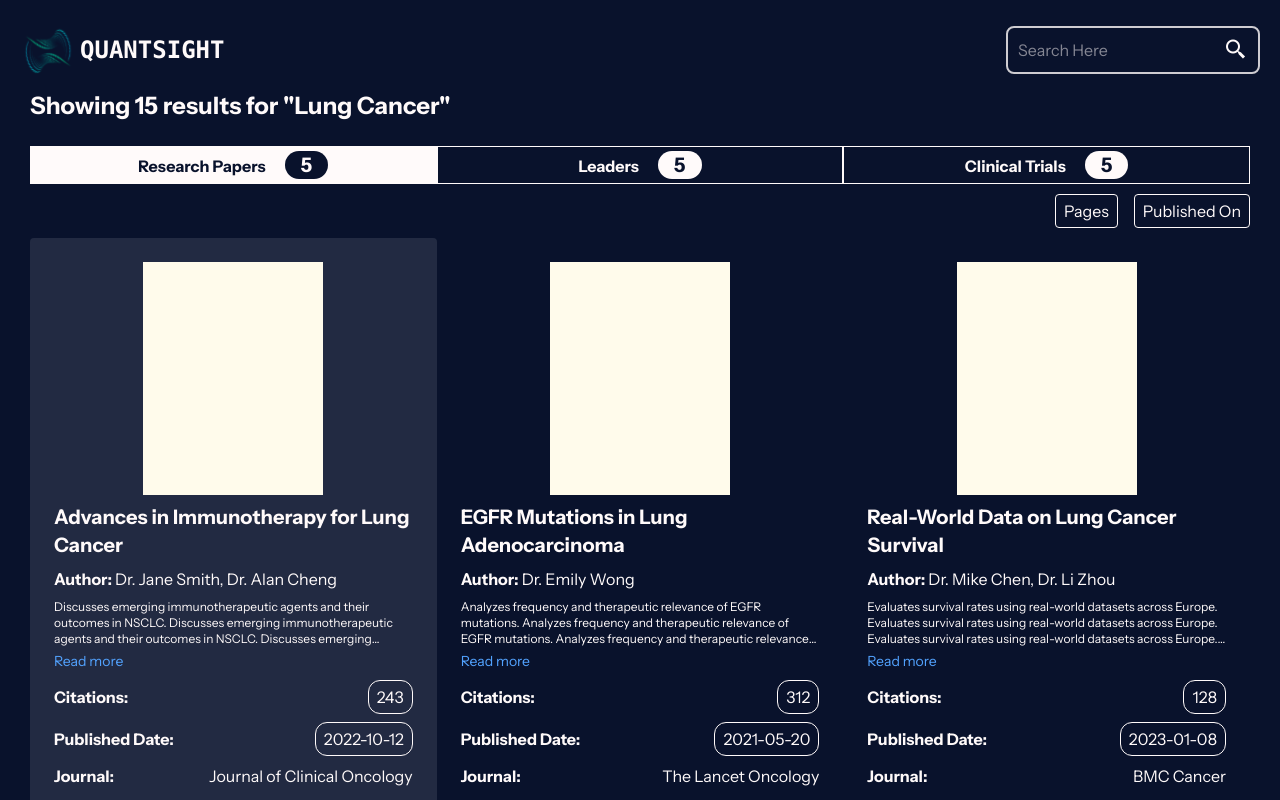
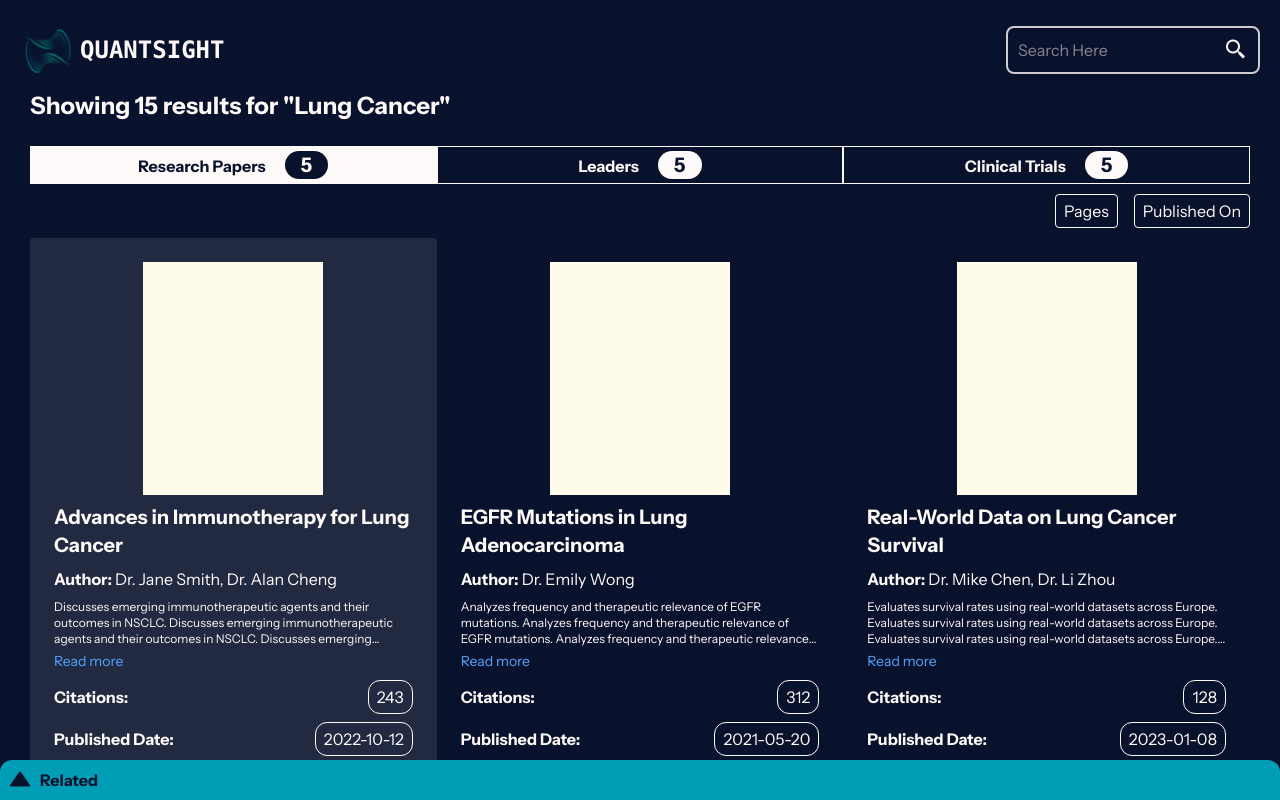
Before and after one commit to SumedhaSinghRathor/QuantSight, a React (Vite) app: page / in a window 1280 px wide. Both pictures are taken after a click on the element 233 px from the left and 524 px from the top of the page. Shown: the top 800 px of the page. Built offline with nearby package versions, Linux system fonts and the light colour scheme.

Commit message:
related section

```diff
--- /dev/null
+++ b/src/components/Related.jsx
@@ -0,0 +1,26 @@
+import { useState } from "react";
+
+function Related({ selectRelated }) {
+  const [showRelated, setShowRelated] = useState(false);
+
+  return (
+    <div
+      className={`bg-[#009DB6] text-dark-blue flex flex-col fixed bottom-0 left-0 w-full p-2 gap-2 rounded-t-xl h-72 transition-transform ${
+        showRelated ? "" : "translate-y-62"
+      } ${selectRelated !== null ? "" : "hidden"}`}
+      onClick={() => setShowRelated(!showRelated)}
+    >
+      <div className="flex items-center font-bold gap-2">
+        <i
+          className={`bx text-2xl transition-transform ${
+            showRelated ? "bxs-down-arrow" : "bxs-up-arrow"
+          }`}
+        />
+        <p>Related</p>
+      </div>
+      <div className="bg-purple-500 h-full" />
+    </div>
+  );
+}
+
+export default Related;
--- a/src/sections/ClinicalTrials.jsx
+++ b/src/sections/ClinicalTrials.jsx
@@ -1,8 +1,9 @@
 import { useState } from "react";
 import data from "../assets/dummy_data.json";
+import Related from "../components/Related";
 
 function ClinicalTrials() {
-  const [showRelated, setShowRelated] = useState(null);
+  const [selectRelated, setSelectRelated] = useState(null);
   const [selectedStatus, setSelectedStatus] = useState("All");
   const [selectedPhase, setSelectedPhase] = useState("All");
 
@@ -61,9 +62,11 @@ function ClinicalTrials() {
           <div
             key={index}
             className={`flex flex-col justify-between h-40 p-2.5 hover:bg-white/5 rounded-lg ${
-              showRelated === index ? "bg-white/10 hover:bg-white/10" : ""
+              selectRelated === index ? "bg-white/10 hover:bg-white/10" : ""
             }`}
-            onClick={() => setShowRelated(showRelated === index ? null : index)}
+            onClick={() =>
+              setSelectRelated(selectRelated === index ? null : index)
+            }
           >
             <a
               href={clinical_trial.source}
@@ -93,6 +96,7 @@ function ClinicalTrials() {
           </div>
         ))}
       </div>
+      <Related selectRelated={selectRelated} />
     </>
   );
 }
--- a/src/sections/Leaders.jsx
+++ b/src/sections/Leaders.jsx
@@ -1,8 +1,9 @@
 import { useState } from "react";
 import data from "../assets/dummy_data.json";
+import Related from "../components/Related";
 
 function Leaders() {
-  const [showRelated, setShowRelated] = useState(null);
+  const [selectRelated, setSelectRelated] = useState(null);
   const [showDirection, setShowDirection] = useState("none");
 
   const sortedCitation = [...data.results.leaders];
@@ -41,9 +42,11 @@ function Leaders() {
           <div
             key={index}
             className={`flex items-center shrink-0 gap-8 p-4 hover:bg-white/5 rounded transition-colors ${
-              showRelated === index ? "bg-white/10 hover:bg-white/10" : ""
+              selectRelated === index ? "bg-white/10 hover:bg-white/10" : ""
             }`}
-            onClick={() => setShowRelated(showRelated === index ? null : index)}
+            onClick={() =>
+              setSelectRelated(selectRelated === index ? null : index)
+            }
           >
             <div className="size-30 bg-amber-50 rounded-full"></div>
             <div>
@@ -64,6 +67,7 @@ function Leaders() {
           </div>
         ))}
       </div>
+      <Related selectRelated={selectRelated} />
     </>
   );
 }
--- a/src/sections/ResearchPaper.jsx
+++ b/src/sections/ResearchPaper.jsx
@@ -1,8 +1,9 @@
-import { use, useState } from "react";
+import { useState } from "react";
+import Related from "../components/Related";
 import data from "../assets/dummy_data.json";
 
 function ResearchPaper() {
-  const [showRelated, setShowRelated] = useState(null);
+  const [selectRelated, setSelectRelated] = useState(null);
   const [expandedAbstracts, setExpandedAbstracts] = useState([]);
   const [sortConfig, setSortConfig] = useState({
     field: null,
@@ -88,9 +89,11 @@ function ResearchPaper() {
           <div
             key={index}
             className={`w-fit flex flex-col gap-2 items-start p-6 hover:bg-white/5 rounded transition-colors ${
-              showRelated === index ? "bg-white/10 hover:bg-white/10" : ""
+              selectRelated === index ? "bg-white/10 hover:bg-white/10" : ""
             }`}
-            onClick={() => setShowRelated(showRelated === index ? null : index)}
+            onClick={() =>
+              setSelectRelated(selectRelated === index ? null : index)
+            }
           >
             <div className="bg-amber-50 aspect-[17/22] w-45 mx-auto"></div>
             <p className="line-clamp-2 font-bold text-xl">
@@ -134,6 +137,7 @@ function ResearchPaper() {
           </div>
         ))}
       </div>
+      <Related selectRelated={selectRelated} />
     </>
   );
 }
```
